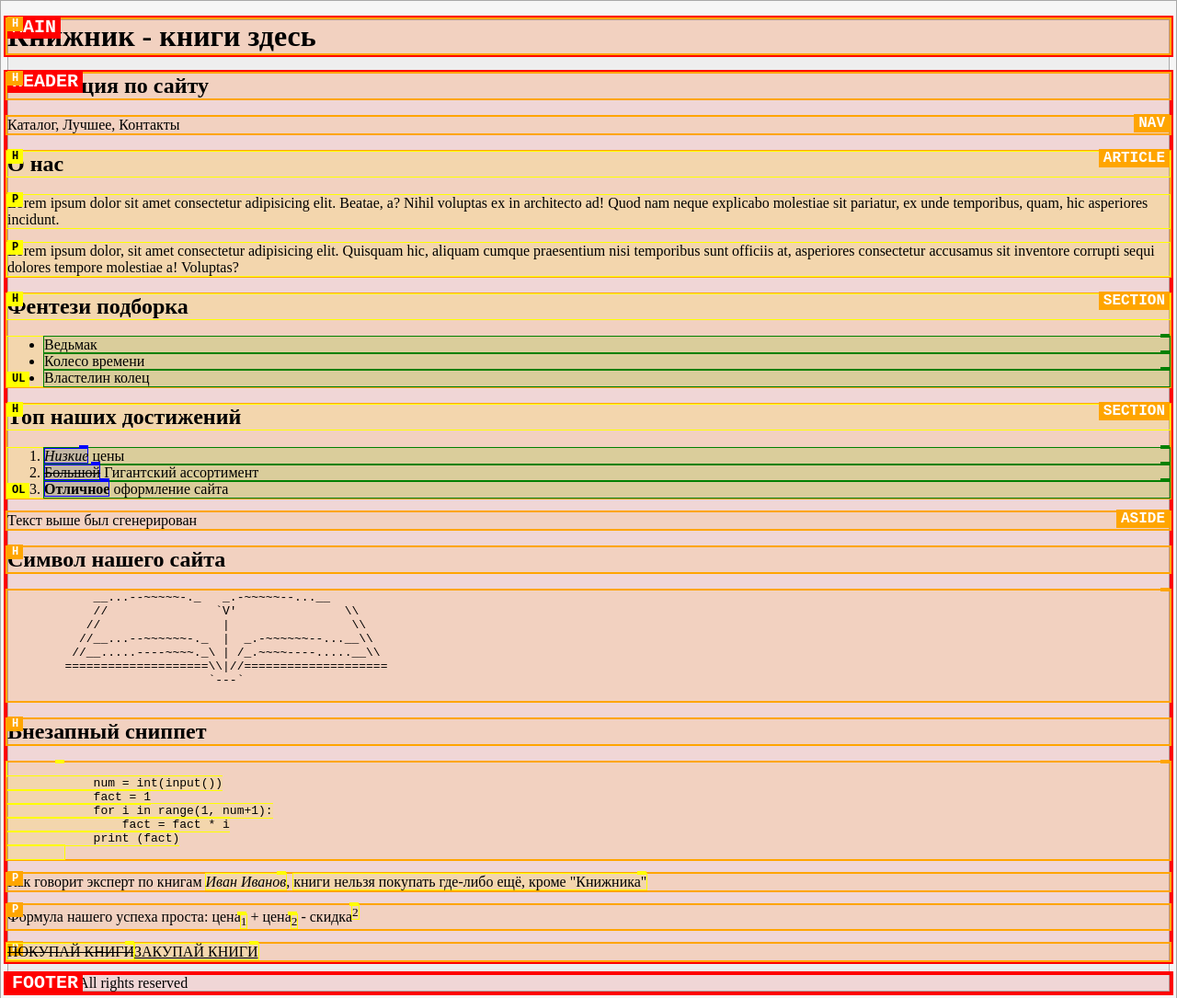
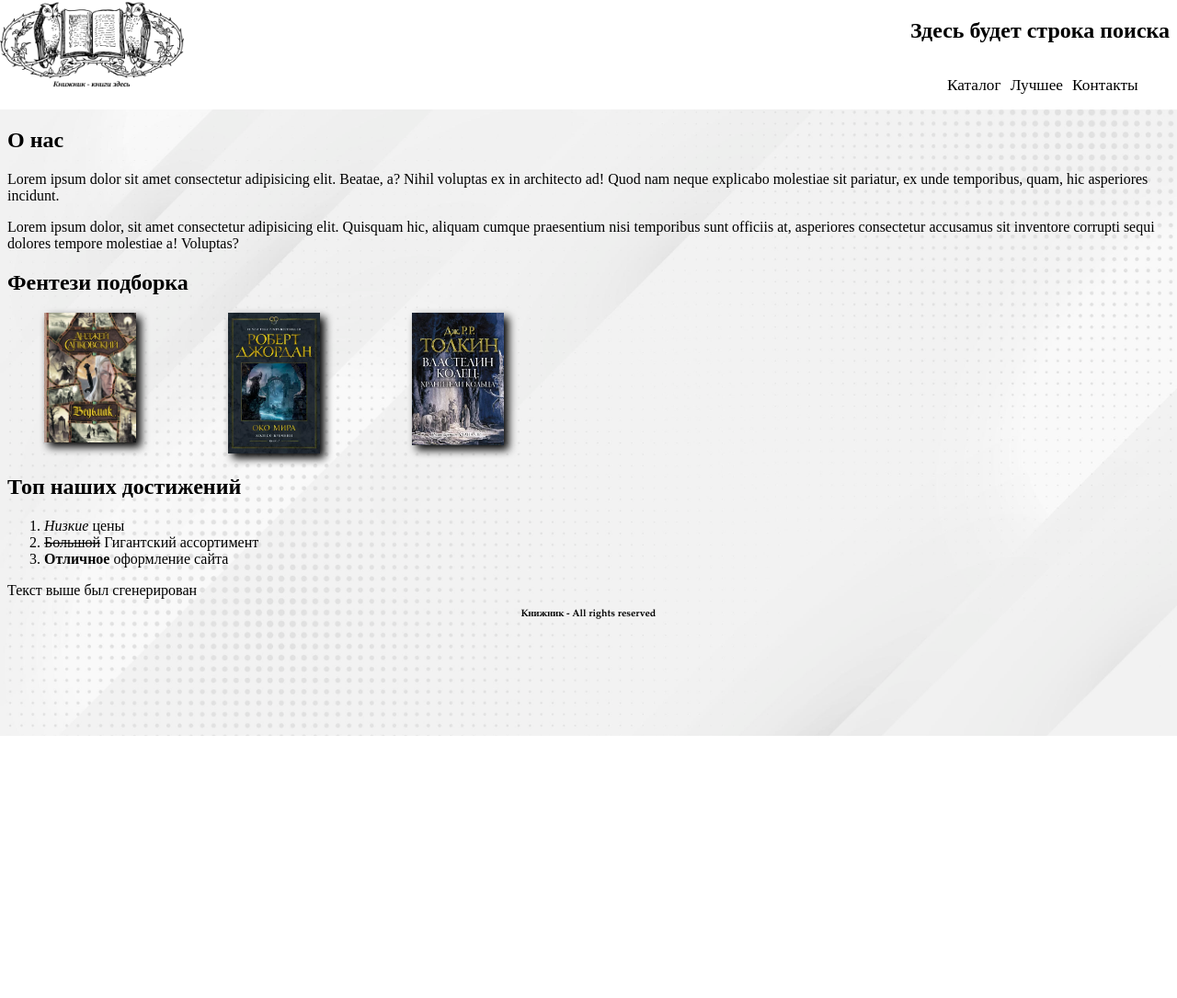
Before and after one commit to SergeyKeik/BookShopProject, a plain HTML site: page index.html in a window 1280 px wide. Shown: the whole page at 92% size. After the commit the page ends 800 px from the top, so only its background shows below. Drawn offline with Linux system fonts and the light colour scheme.

Commit message:
feat!: added css

```diff
--- /dev/null
+++ b/CSS/blocks/achievements/achievements.css
@@ -0,0 +1,3 @@
+.achievements {
+    margin: 8px;
+  }
--- /dev/null
+++ b/CSS/blocks/bestbooks/bestbooks.css
@@ -0,0 +1,14 @@
+.bestbooks {
+    margin: 8px;
+  }
+
+  .bestbooks__list {
+    list-style-type: none;
+    display: flex;
+  }
+  .bestbooks__image {
+    width: 100px;
+    height: auto;
+    margin-right: 100px;
+    filter: drop-shadow(5px 5px 5px black);
+  }
--- /dev/null
+++ b/CSS/blocks/description/description.css
@@ -0,0 +1,3 @@
+.description {
+    margin: 8px;
+  }
--- /dev/null
+++ b/CSS/blocks/panel/panel.css
@@ -0,0 +1,32 @@
+.panel {
+    display: flex;
+    background-color: white;
+    justify-content: space-between;
+    width: 100%;
+  }
+
+  .panel__center {
+    display: flex;
+    flex-direction: column;
+  }
+
+  .panel__search_field {
+    margin-right: 8px;
+  }
+
+  .panel__navigation__list {
+    list-style-type: none;
+    display: flex;
+  }
+
+  .panel__navigation__list__item {
+    margin-right: 10px;
+    font-family: 'Times New Roman', Times, serif;
+    font-size: 13pt;
+  }
+
+  .panel__logo__image {
+      width: 200px;
+      height: auto;
+      padding-right: 10px;
+    }
--- /dev/null
+++ b/CSS/blocks/rights/rights.css
@@ -0,0 +1,7 @@
+.rights {
+    margin-top: 10px;
+    font-size: 8pt;
+    font-family: garamond;
+    text-align: center;
+    font-weight: bold;
+  }
--- /dev/null
+++ b/CSS/common/body.css
@@ -0,0 +1,7 @@
+.bodypage-main {
+    margin: 0;
+    padding: 0;
+    background-image: url("res/bgr.jpg");
+    background-repeat: repeat;
+    background-size: cover;
+  }
--- /dev/null
+++ b/CSS/main.css
@@ -0,0 +1,7 @@
+@import url(blocks/achievements/achievements.css);
+@import url(blocks/bestbooks/bestbooks.css);
+@import url(blocks/description/description.css);
+@import url(blocks/panel/panel.css);
+@import url(blocks/rights/rights.css);
+
+@import url(common/body.css);
--- a/index.html
+++ b/index.html
@@ -5,62 +5,54 @@
     <meta name="viewport" content="width=device-width, initial-scale=1.0">
     <meta name="keywords" content="Books, store, buy, купить, книга, книги, магазин">
     <title>Книжник</title>
-    <link rel="stylesheet" href="outline.css">
+    <link rel="stylesheet" href="CSS/main.css">
 </head>
-<body>
-    <main><h1>Книжник - книги здесь</h1></main>
+<body class="bodypage-main">
     <header>
-        <h2>Навигация по сайту</h2>
-        <nav>Каталог, Лучшее, Контакты</nav>
+        <div class="panel">
+        <div class="panel__logo">
+            <img src="res/logo.png" alt="Logo" class="panel__logo__image">
+        </div>
+
+        <div class="panel__center">
+        <div class="panel__search_field"><h2>Здесь будет строка поиска</h2> </div>
+        <div class="panel__navigation">
+        <nav>
+        <ul class="panel__navigation__list">
+            <li><span class="panel__navigation__list__item">Каталог</span></li>
+            <li><span class="panel__navigation__list__item">Лучшее</span></li>
+            <li><span class="panel__navigation__list__item">Контакты</span></li>
+        </ul></nav>
+        </div>
+        </div>
+        </div>
+        <div class="description">
         <article>
             <h2>О нас</h2>
             <p>Lorem ipsum dolor sit amet consectetur adipisicing elit. Beatae, a? Nihil voluptas ex in architecto ad! Quod nam neque explicabo molestiae sit pariatur, ex unde temporibus, quam, hic asperiores incidunt.</p>
             <p>Lorem ipsum dolor, sit amet consectetur adipisicing elit. Quisquam hic, aliquam cumque praesentium nisi temporibus sunt officiis at, asperiores consectetur accusamus sit inventore corrupti sequi dolores tempore molestiae a! Voluptas?</p>
         </article>
-        <section>
+        </div>
+        <div class="bestbooks">
             <h2>Фентези подборка</h2>
-            <ul>
-                <li>Ведьмак</li>
-                <li>Колесо времени</li>
-                <li>Властелин колец</li>
+            <ul class="bestbooks__list">
+                <li><img src="res/img1.png" class="bestbooks__image"></li>
+                <li><img src="res/img2.png" class="bestbooks__image"></li>
+                <li><img src="res/img3.png" class="bestbooks__image"></li>
             </ul>
-        </section>
-        <section>
+        </div>
+        <div class="achievements">
             <h2>Топ наших достижений</h2>
             <ol>
                 <li><em>Низкие</em> цены</li>
                 <li><del>Большой</del> Гигантский ассортимент</li>
                 <li><strong>Отличное</strong> оформление сайта</li>
             </ol>
-        </section>
         <aside>Текст выше был сгенерирован</aside>
-        <h2>
-            Символ нашего сайта
-        </h2>
-        <pre>
-            __...--~~~~~-._   _.-~~~~~--...__
-            //               `V'               \\
-           //                 |                 \\
-          //__...--~~~~~~-._  |  _.-~~~~~~--...__\\
-         //__.....----~~~~._\ | /_.~~~~----.....__\\
-        ====================\\|//====================
-                            `---`
-        </pre>
-        <h2>
-            Внезапный сниппет
-        </h2>
-        <pre><code>
-            num = int(input())
-            fact = 1
-            for i in range(1, num+1):
-                fact = fact * i
-            print (fact)
-        </code></pre>
-
-        <p>Как говорит эксперт по книгам <cite>Иван Иванов</cite>, <q>книги нельзя покупать где-либо ещё, кроме "Книжника"</q></p>
-        <p>Формула нашего успеха проста: цена<sub>1</sub> + цена<sub>2</sub> - скидка<sup>2</sup></p>
-        <p><del>ПОКУПАЙ КНИГИ</del><ins>ЗАКУПАЙ КНИГИ</ins></p>
+    </div>
     </header>
+    <div class="rights">
     <footer>Книжник - All rights reserved</footer>
+    </div>
 </body>
 </html>
```
Also changed, not shown: CSS/common/res/bgr.jpg (added), res/img1.png (added), res/img2.png (added), res/img3.png (added), res/logo.png (added).
